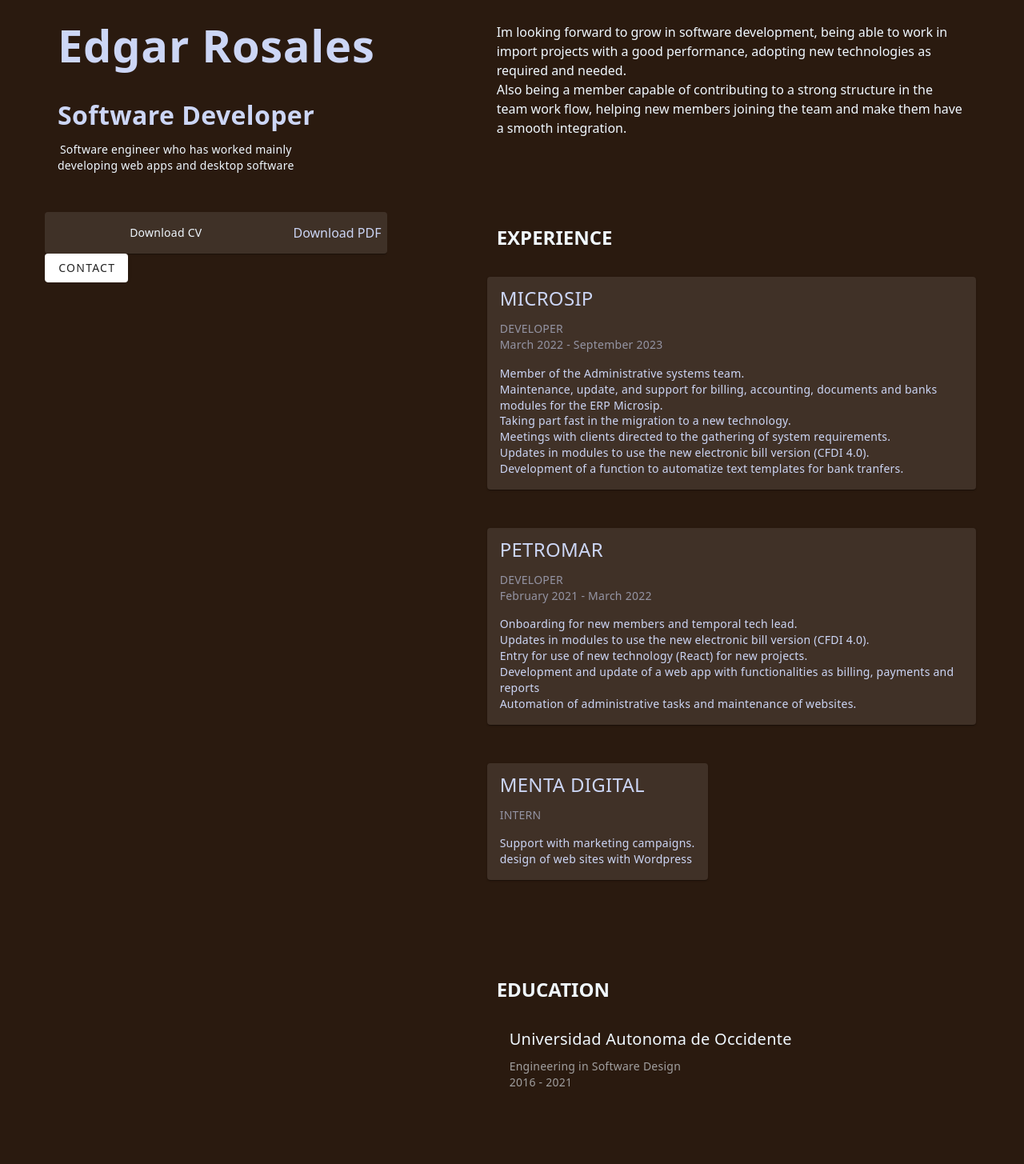
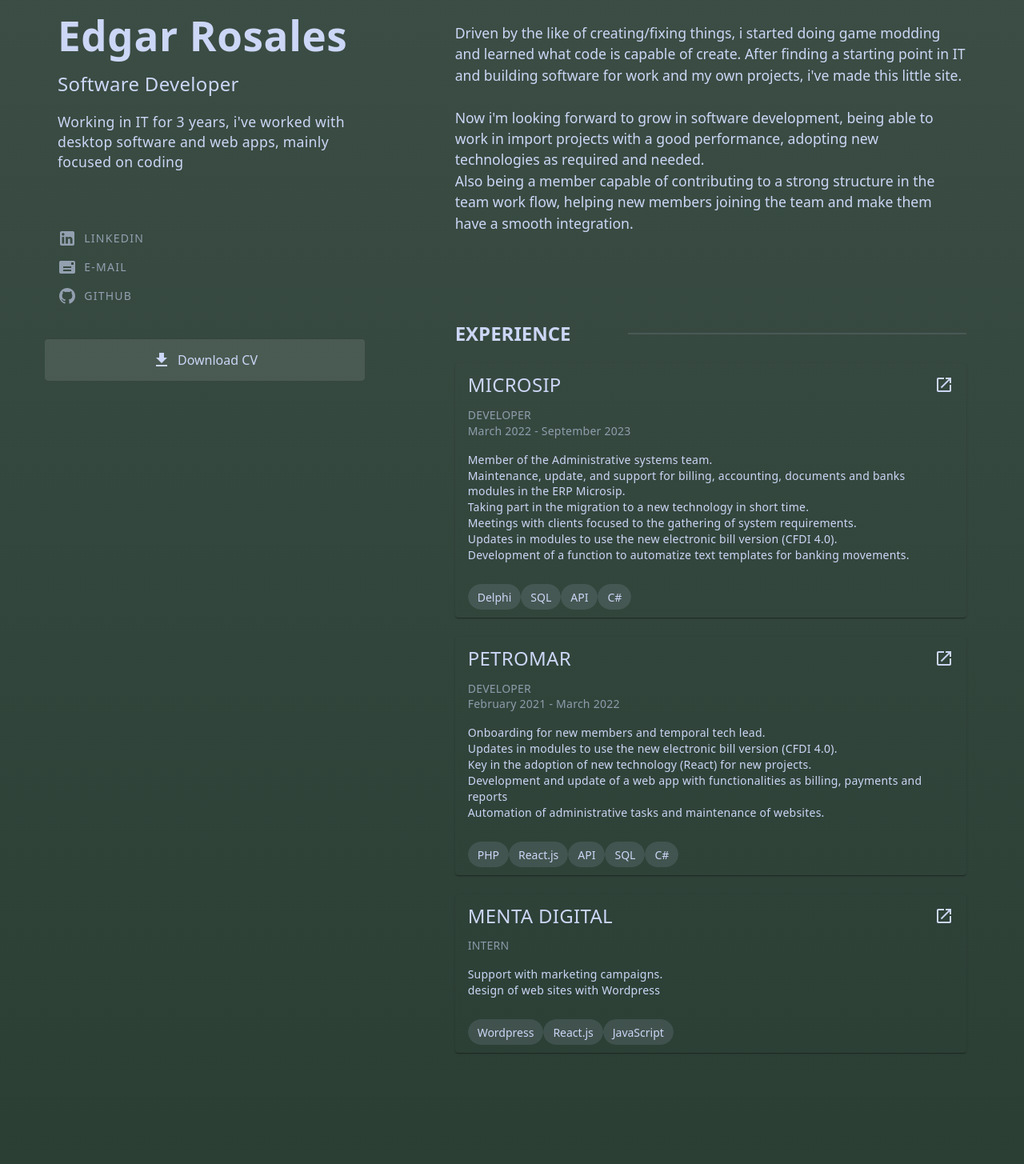
Before and after one commit to PamaX55/WebPortfolio, a Vue app: page / in a window 1280 px wide. Shown: the part 60-1515 px from the top of the page at 80% size. Built offline with nearby package versions, Linux system fonts and the light colour scheme.

Commit message:
First prototype

```diff
--- a/index.html
+++ b/index.html
@@ -2,9 +2,9 @@
 <html lang="en">
   <head>
     <meta charset="UTF-8" />
-    <link rel="icon" type="image/svg+xml" href="/vite.svg" />
+    <link rel="icon" type="image/x-icon" href="/favicon.ico" />
     <meta name="viewport" content="width=device-width, initial-scale=1.0" />
-    <title>Vite + Vue + TS</title>
+    <title>Edgar Rosales</title>
   </head>
   <body>
     <div id="app"></div>
--- a/package.json
+++ b/package.json
@@ -14,6 +14,7 @@
     "vuetify": "^3.7.2"
   },
   "devDependencies": {
+    "@mdi/font": "^7.4.47",
     "@vitejs/plugin-vue": "^5.1.2",
     "typescript": "^5.5.3",
     "vite": "^5.4.1",
--- a/src/App.vue
+++ b/src/App.vue
@@ -22,10 +22,10 @@ function showContact() {
       <!-- <RouterView id="rtview"/> -->
       <v-container>
         <v-row style="padding-top: 3rem;">
-          <v-col cols="5">
+          <v-col cols="12" lg="5">
             <Landing @showContact="showContact"/>
           </v-col>
-          <v-col cols="7" style="padding-left: 4rem;">
+          <v-col cols="12" lg="7">
             <Resume/>
             <Work/>
             <Education/>
@@ -58,7 +58,8 @@ function showContact() {
 <style>
 :root {
   /* Background color when scrolling and page stretch a border */
-  background-color: #493830;
+  background-color: #283c32;
+  background-color: #3b4d44;
 }
 
 #app {
@@ -68,7 +69,9 @@ function showContact() {
 }
 
 #vmain {
-  background-color: #2A1A0f;/*#EDDFE0;*/
+  background-color: #283c32;/*#2A1A0f;*//*#EDDFE0;*/
+  /* background: rgb(255,255,255); */
+background: linear-gradient(to bottom, rgba(255,255,255,1) -1000%, rgba(40,60,50,1) 100%);
 }
 
 #rtview {
@@ -86,5 +89,6 @@ function showContact() {
   margin-bottom: 5rem;
 }
 
-/* https://colorhunt.co/palette/eddfe0f5f5f7b7b7b7705c53 */
+/* brown https://colorhunt.co/palette/eddfe0f5f5f7b7b7b7705c53 */
+/* green https://coolors.co/palette/dad7cd-a3b18a-588157-3a5a40-344e41 */
 </style>
--- a/src/components/Education.vue
+++ b/src/components/Education.vue
@@ -1,6 +1,10 @@
 <template>
   <v-container>
-    <h1 class="custom-h1">EDUCATION</h1>
+    <div style="display: flex; flex-direction: row; align-items: center;">
+      <h1 class="custom-h1">EDUCATION</h1>
+      <v-divider thickness="2" inset color="#ccd6f6"></v-divider>
+    </div>
+
 
     <v-card class="space-after-element education-text" variant="text">
       <v-card-title>
@@ -18,14 +22,17 @@
 
 <style scoped>
 .education-text {
-  color: aliceblue;
+  /* color: aliceblue; */
+  margin-top: 1.5rem;
+  color: #ccd6f6;
   text-align: left;
 }
 
 .custom-h1 {
   font-size: 1.5rem;
-  color: aliceblue;
+  color: #ccd6f6;
   text-align: left;
   margin-bottom: 1.5rem;
+  margin: auto;
 }
 </style>
--- a/src/components/Landing.vue
+++ b/src/components/Landing.vue
@@ -1,6 +1,7 @@
 <script setup lang="ts">
 
-// import { ref } from 'vue';
+import { computed } from 'vue';
+import { useDisplay } from 'vuetify';
 
 function downloadPdf (){
   let elmnt = document.createElement('a');
@@ -15,31 +16,68 @@ function startDownload(){
   downloadPdf()
 }
 
+const {name} = useDisplay()
+
+const resumePosition = computed(() => {
+  switch(name.value) {
+    case 'xs': return 'abs'
+    case 'sm': return 'abs'
+    case 'md': return 'abs'
+    case 'lg': return 'fixed'
+    case 'xl': return 'fixed'
+    case 'xxl': return 'fixed'
+    default :'tres'
+  }
+})
+
+function CopyToClipboard(){
+  navigator.clipboard.writeText("rosales.edgare@gmail.com");
+}
+
 </script>
 
 <template>
-  <!-- <v-app id="landing"> -->
-    <!-- <v-container class="landingbody" variant="tonal"> -->
-      <!-- <v-row class="landingcontent"> -->
-        <v-card class="lb-resume" variant="text" style="position: fixed;">
-          <v-card-title id="lb-name">Edgar Rosales</v-card-title>
-          <v-card-title id="lb-subname">Software Developer</v-card-title>
-          <v-card-text class="lb-text">Software engineer who has worked mainly <br> developing web apps and desktop software</v-card-text>
+  <v-card class="lb-resume" variant="text" >
+    <v-card-title id="lb-name">Edgar Rosales</v-card-title>
+    <v-card-title id="lb-subname">Software Developer</v-card-title>
+    <v-card-text class="lb-text">
+      <p>Working in IT for 3 years, i've worked with
+        desktop software and web apps, mainly focused on coding</p>
+    </v-card-text>
 
-          <v-card class="download-cv" style="display: flex; flex-direction: row;">
-            <v-card-text class="lb-text">Download CV</v-card-text>
+    <div style="display: flex; flex-direction: column; align-items: self-start; height: 10rem;padding-top: 3rem;">
+        <v-btn class="btn-social" variant="plain" href="https://www.linkedin.com/in/edgare-rosales" target="_blank">
+          <v-icon icon="mdi-linkedin" size="x-large"></v-icon>
+          <p class="btn-social-text">LinkedIn</p>
+        </v-btn>
 
-            <a href="src\assets\Cv EdgarRosales.pdf" download="Cv EdgarRosales">
-              <v-card-actions @click="startDownload">Download PDF</v-card-actions>
-            </a>
-          </v-card>
+        <v-btn class="btn-social" variant="plain" @click="CopyToClipboard">
+          <v-icon icon="mdi-mail" size="x-large"></v-icon>
+          <p class="btn-social-text">E-mail</p>
+        </v-btn>
 
-          <v-btn @click="$emit('ShowContact')" >Contact</v-btn>
-        </v-card >
+        <v-btn class="btn-social" variant="plain" href="https://github.com/PamaX55" target="_blank">
+          <v-icon icon="mdi-github" size="x-large"></v-icon>
+          <p class="btn-social-text">GitHub</p>
+        </v-btn>
+    </div>
 
-      <!-- </v-row> -->
-    <!-- </v-container> -->
-  <!-- </v-app> -->
+    <a href="src\assets\Cv EdgarRosales.pdf" download="Cv EdgarRosales" style="width: 100%;">
+      <v-card class="download-cv" style="display: flex; flex-direction: row; justify-content: center;">
+        <v-card-actions @click="startDownload" style="color: #ccd6f6;">
+          <v-icon icon="mdi-download"></v-icon>Download CV
+        </v-card-actions>
+      </v-card>
+    </a>
+
+    <!-- <v-card class="contact-actn">
+      <a>
+        <v-card-actions @click="$emit('ShowContact')">Contact
+        <v-icon icon="mdi-mail"></v-icon>
+        </v-card-actions>
+      </a>
+    </v-card> -->
+  </v-card >
 </template>
 
 <style scoped>
@@ -65,6 +103,8 @@ function startDownload(){
   display: flex;
   flex-direction: column;
   align-items: flex-start;
+  /* v-bind allows to calculate style with vue vars */
+  position: v-bind(resumePosition);
 }
 
 .download-cv {
@@ -73,16 +113,33 @@ function startDownload(){
   margin-top: 2rem;
 }
 
+.contact-actn {
+  background-color:  rgba(255, 255, 255, .1);
+  min-width: 100%;
+  margin-top: 2rem;
+  display: flex;
+  flex-direction: row;
+  justify-content: center;
+}
+
+.contact-actn :hover{
+  cursor: pointer;
+}
+
 #lb-name {
-  font-size: 3.5em;
+  font-size: 3.2em;
   font-weight: bold;
-  color: #ccd6f6;;
+  color: #ccd6f6;
+
+  padding: 0 1rem;
 }
 
 #lb-subname {
-  font-size: 2em;
-  font-weight: bold;
+  font-size: 1.5rem;
+  font-weight: 500;
   color: rgba(204, 214, 246);
+
+  padding: 0 1rem;
 }
 
 .lb-resume #text {
@@ -90,6 +147,22 @@ function startDownload(){
 }
 
 .lb-text {
-  color: aliceblue;
+  font-size: 1.1rem;
+  color: #ccd6f6;
+  max-width: 400px;
+  text-align: start;
+}
+
+.lb-text p{
+  max-width: 100%;
+  padding-top: 1rem;
+}
+
+.btn-social{
+  color: #ccd6f6;
+}
+
+.btn-social-text{
+  padding-left: .5rem;
 }
 </style>
--- a/src/components/Resume.vue
+++ b/src/components/Resume.vue
@@ -1,8 +1,10 @@
 <template>
   <v-container>
     <v-card class="space-after-element resume-text" variant="text">
-      Im looking forward to grow in software development, being able to work in import projects with a good performance,
-      adopting new technologies as required and needed. <br>
+      Driven by the like of creating/fixing things, i started doing game modding and learned what code is capable of create.
+      After finding a starting point in IT and building software for work and my own projects, i've made this little site. <br><br>
+      Now i'm looking forward to grow in software development, being able to work in import projects with a good performance,
+      adopting new technologies as required and needed.<br>
       Also being a member capable of contributing to a strong structure in the team work flow,
       helping new members joining the team and make them have a smooth integration.
     </v-card>
@@ -11,8 +13,10 @@
 
 <style scoped>
 .resume-text {
-  color: aliceblue;
+  /* color: aliceblue; */
+  color: #ccd6f6;
   text-align: left;
   padding-top: .5rem;
+  font-size: 1.1rem;
 }
 </style>
--- a/src/components/Work.vue
+++ b/src/components/Work.vue
@@ -1,67 +1,96 @@
 <script setup lang="ts">
-
 </script>
 
 <template>
   <v-container class="space-after-element">
-    <h1 class="custom-h1">EXPERIENCE</h1>
+    <div style="display: flex; flex-direction: row; align-items: center;">
+      <h1 class="custom-h1">EXPERIENCE</h1>
+      <v-divider thickness="2" inset color="#ccd6f6"></v-divider>
+    </div>
 
 
-    <v-row class="row-odd">
       <v-card class="work-card card-odd">
+        <!-- v-hover here -->
         <a href="https://www.microsip.com" target="_blank">
-          <v-card-title class="wc-title">MICROSIP</v-card-title>
+          <v-card-title class="wc-title">MICROSIP
+            <v-icon icon="mdi-open-in-new" size=""></v-icon>
+          </v-card-title>
         </a>
         <v-card-subtitle>DEVELOPER</v-card-subtitle>
         <v-card-subtitle>March 2022 - September 2023</v-card-subtitle>
         <v-card-text>Member of the Administrative systems team. <br>
-          Maintenance, update, and support for billing, accounting, documents and banks modules for the ERP Microsip. <br>
-          Taking part fast in the migration to a new technology. <br>
-          Meetings with clients directed to the gathering of system requirements. <br>
+          Maintenance, update, and support for billing, accounting, documents and banks modules in the ERP Microsip. <br>
+          Taking part in the migration to a new technology in short time. <br>
+          Meetings with clients focused to the gathering of system requirements. <br>
           Updates in modules to use the new electronic bill version (CFDI 4.0). <br>
-          Development of a function to automatize text templates for bank tranfers.
+          Development of a function to automatize text templates for banking movements.
         </v-card-text>
+
+        <v-card-item>
+          <v-chip>Delphi</v-chip>
+          <v-chip>SQL</v-chip>
+          <v-chip>API</v-chip>
+          <v-chip>C#</v-chip>
+        </v-card-item>
       </v-card>
-    </v-row>
 
-    <v-row class="row-even">
       <v-card class="work-card card-odd">
         <a href="https://www.grupopetromar.com/" target="_blank">
-          <v-card-title class="wc-title">PETROMAR</v-card-title>
+          <v-card-title class="wc-title">PETROMAR
+            <v-icon icon="mdi-open-in-new" size=""></v-icon>
+          </v-card-title>
         </a>
         <v-card-subtitle>DEVELOPER</v-card-subtitle>
         <v-card-subtitle>February 2021 - March 2022</v-card-subtitle>
         <v-card-text>
           Onboarding for new members and temporal tech lead. <br>
           Updates in modules to use the new electronic bill version (CFDI 4.0). <br>
-          Entry for use of new technology (React) for new projects. <br>
+          Key in the adoption of new technology (React) for new projects. <br>
           Development and update of a web app with functionalities as billing, payments and reports <br>
           Automation of administrative tasks and maintenance of websites.
         </v-card-text>
+
+        <v-card-item>
+          <v-chip>PHP</v-chip>
+          <v-chip>React.js</v-chip>
+          <v-chip>API</v-chip>
+          <v-chip>SQL</v-chip>
+          <v-chip>C#</v-chip>
+        </v-card-item>
       </v-card>
-    </v-row>
 
-    <v-row class="row-odd">
       <v-card class="work-card card-odd">
         <a href="https://www.facebook.com/mentadigitalMX/" target="_blank">
-          <v-card-title class="wc-title">MENTA DIGITAL</v-card-title>
+          <v-card-title class="wc-title">MENTA DIGITAL
+            <v-icon icon="mdi-open-in-new" size=""></v-icon>
+          </v-card-title>
         </a>
         <v-card-subtitle>INTERN</v-card-subtitle>
         <v-card-text>
           Support with marketing campaigns. <br>
           design of web sites with Wordpress <br>
         </v-card-text>
+
+        <v-card-item>
+          <v-chip>Wordpress</v-chip>
+          <v-chip>React.js</v-chip>
+          <v-chip>JavaScript</v-chip>
+        </v-card-item>
       </v-card>
-    </v-row>
   </v-container>
 </template>
 
 <style scoped>
 .work-card {
-  background-color: rgba(255, 255, 255, 0.1);
+  background-color: rgba(255, 255, 255, 0);
   margin: 1.5rem 0;
   color: #ccd6f6;
+  /* color: aliceblue; */
   /* width: 80%; */
+}
+
+.work-card:hover {
+  background-color: rgba(255, 255, 255, 0.05);
 }
 
 .row-odd {
@@ -85,12 +114,24 @@
 .wc-title {
   font-size: 1.5em;
   font-family: system-ui, -apple-system, BlinkMacSystemFont, 'Segoe UI', Roboto, Oxygen, Ubuntu, Cantarell, 'Open Sans', 'Helvetica Neue', sans-serif;
+  display: flex;
+  align-items: center;
+  justify-content: space-between;
+}
+
+.wc-title:hover {
+  background-color: rgba(255, 255, 255, 0.08);
+/* mimic card transicion */
+  transition-duration: 0.28s;
+  transition-property: box-shadow, opacity, background;
+  transition-timing-function: cubic-bezier(0.4, 0, 0.2, 1);
 }
 
 .custom-h1 {
   font-size: 1.5rem;
-  color: aliceblue;
+  color: #ccd6f6;
   text-align: left;
   margin-bottom: 1.5rem;
+  margin: auto;
 }
 </style>
--- a/src/main.ts
+++ b/src/main.ts
@@ -7,10 +7,14 @@ import 'vuetify/styles'
 import { createVuetify } from 'vuetify'
 import * as components from 'vuetify/components'
 import * as directives from 'vuetify/directives'
+import '@mdi/font/css/materialdesignicons.css'
 
 const vuetify = createVuetify({
   components,
-  directives
+  directives,
+  icons: {
+    defaultSet: 'mdi',
+  },
 })
 
 // Vue Router instance created {router.ts}
```
Also changed, not shown: 2 other files (tests, documents, lock files or other folders).
